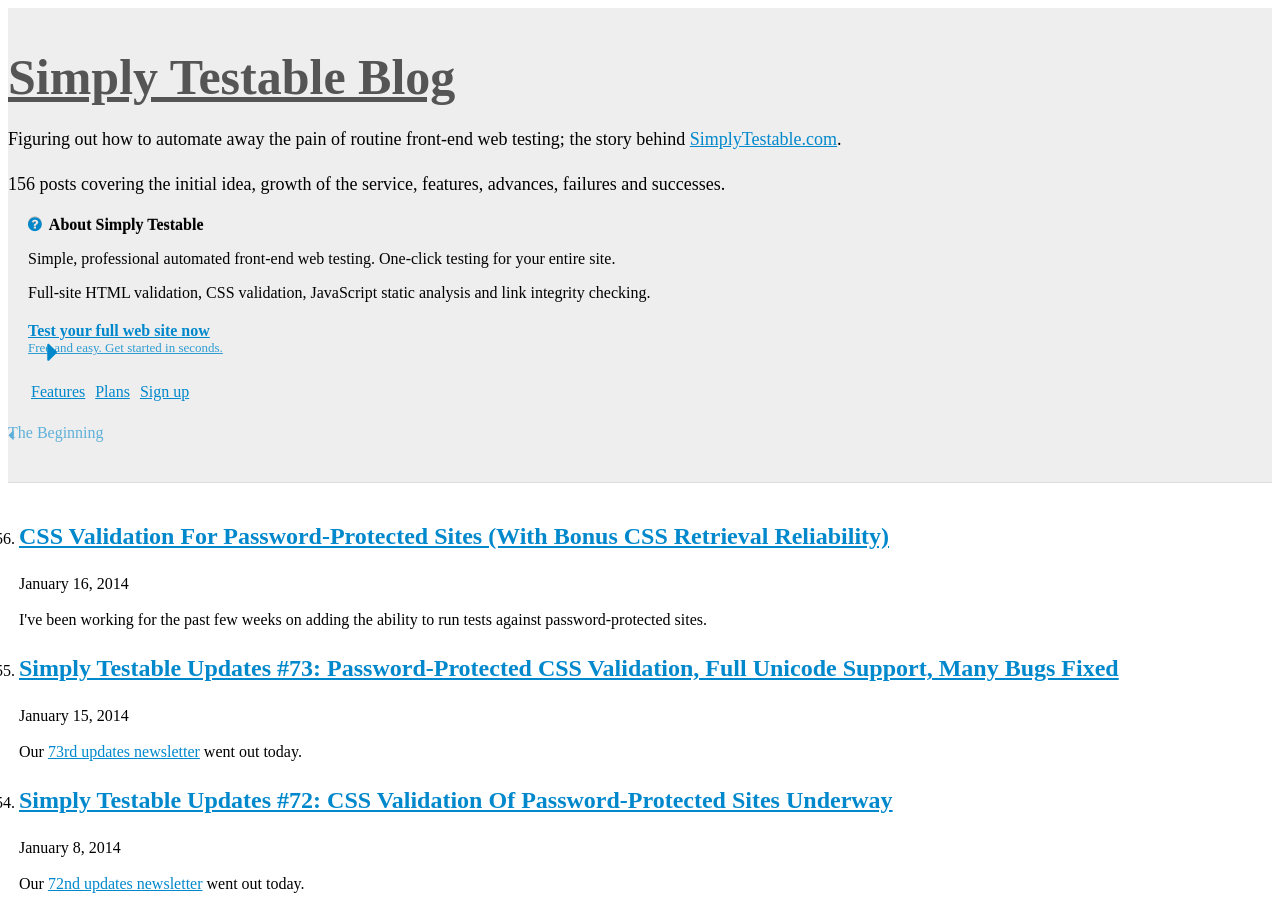
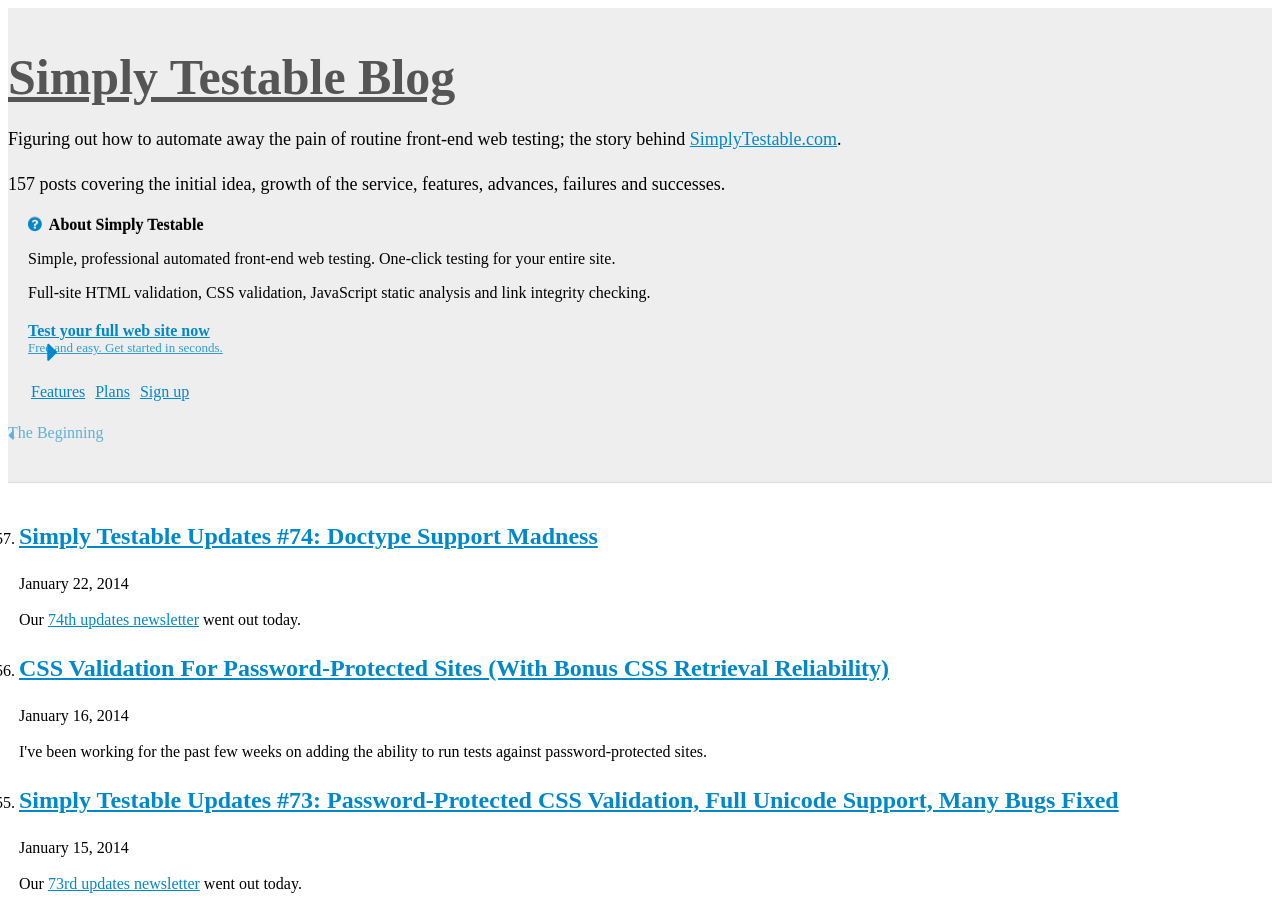
Before and after one commit to webignition/blog.simplytestable.com, a Jekyll site: the page built from archive/index.html, in a window 1280 px wide and 900 px high. Built offline with Jekyll 4.4.1, drawn with Linux system fonts in a browser that asks for light colours; nearby versions of some CDN libraries; comment, search, counter and statistics services are not loaded; a style sheet for code colours, icons or effects is not loaded; some of the changed text lies outside the part shown.

Commit message:
74th newsletter notification

```diff
--- a/archive/index.html
+++ b/archive/index.html
@@ -6,6 +6,28 @@ is_archive: true
 <ol class="archive">
 
 
+    <li value="157">
+        <h2><a href="/simply-testable-updates-74/">Simply Testable Updates #74: Doctype Support Madness </a></h2>
+        <p class="post-date">January 22, 2014</p>
+
+
+
+
+
+
+
+
+
+    <p>
+        Our <a href="http://us5.campaign-archive2.com/?u=ac75e33d993d2b502e333ddd0&amp;id=42a51a0172">74th updates newsletter</a> went out today.
+    </p>
+
+
+
+
+    </li>
+
+
     <li value="156">
         <h2><a href="/css-validation-for-password-protected-sites/">CSS Validation For Password-Protected Sites (With Bonus CSS Retrieval Reliability) </a></h2>
         <p class="post-date">January 16, 2014</p>
```
Also changed, not shown: _posts/2014-01-22-simply-testable-updates-74.html (added, +15 -0 lines), sitemap.xml (+7 -3 lines).
